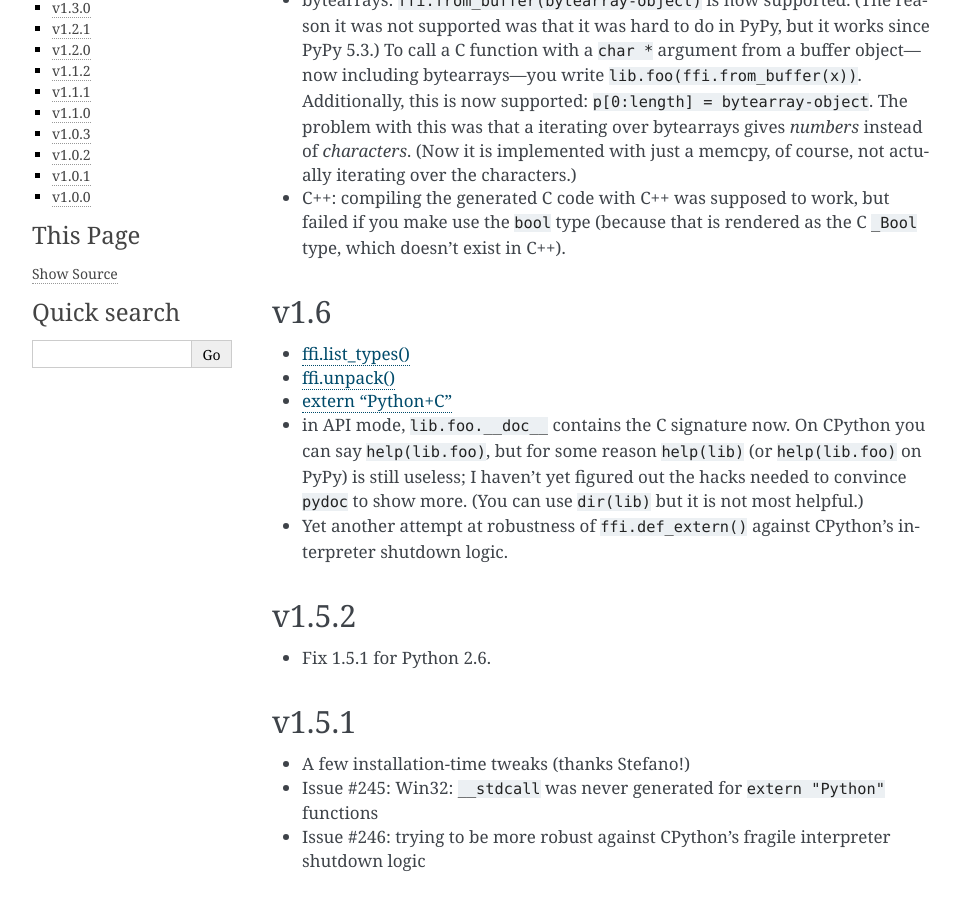
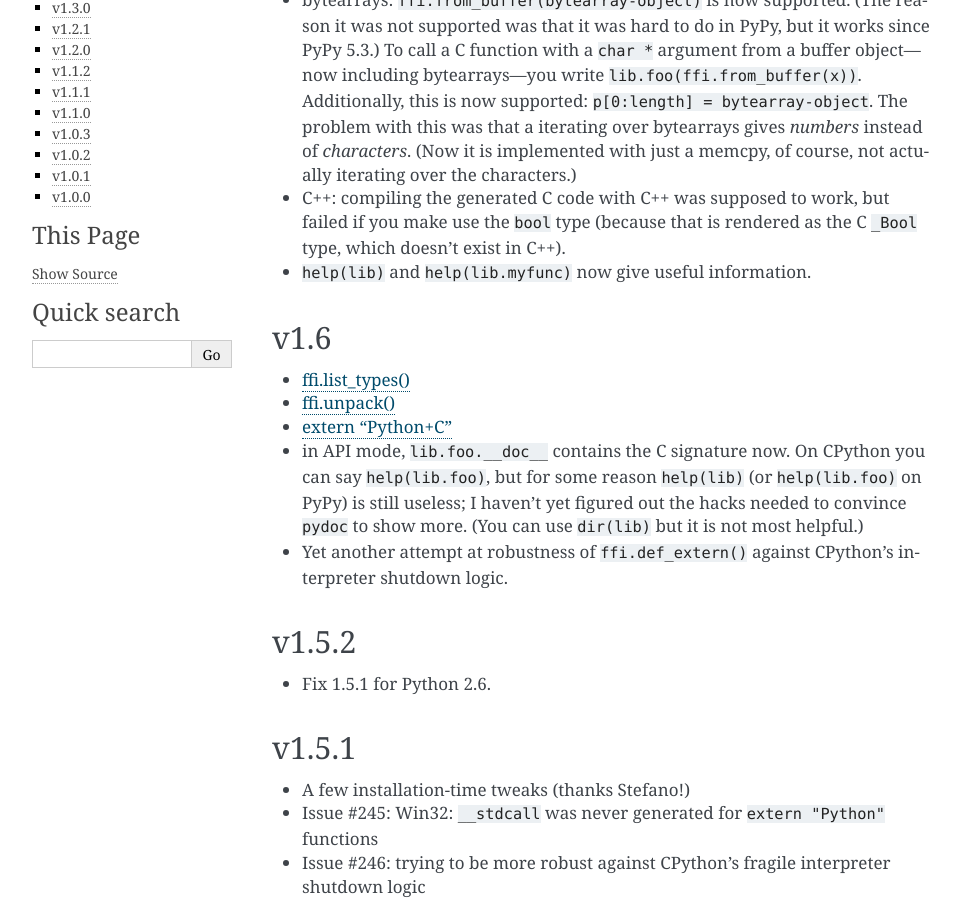
Before and after one commit to tharvik/cffi, a Sphinx documentation site: the page built from doc/source/whatsnew.rst, in a window 1280 px wide and 900 px high, scrolled down 307 px. Shown: the whole window, without its empty margins (148-1108 px from the left). Built offline with Sphinx 7.4.7, drawn with Linux system fonts in a browser that asks for light colours.

Commit message:
Another new item

```diff
--- a/doc/source/whatsnew.rst
+++ b/doc/source/whatsnew.rst
@@ -27,6 +27,8 @@ v1.7
 * C++: compiling the generated C code with C++ was supposed to work,
   but failed if you make use the ``bool`` type (because that is rendered
   as the C ``_Bool`` type, which doesn't exist in C++).
+
+* ``help(lib)`` and ``help(lib.myfunc)`` now give useful information.
 
 
 v1.6
```
